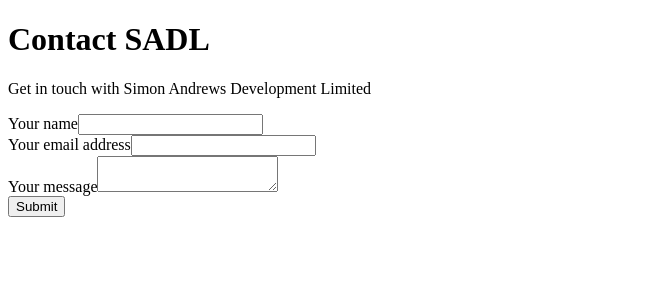
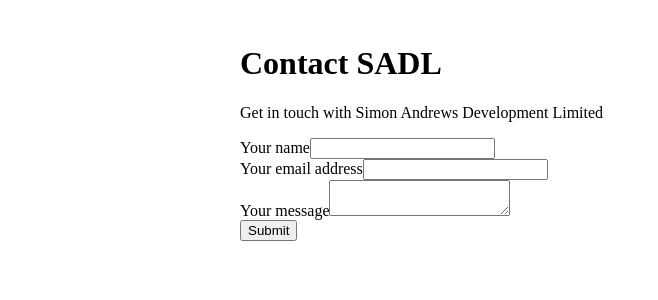
Before and after one commit to simon360/simple-contact-form, a Next.js app: page / in a window 1280 px wide. Shown: the top 300 px of the page, without its empty margins (0-658 px from the left). Built offline with nearby package versions, Linux system fonts and the light colour scheme.

Commit message:
Add basic page styling

```diff
--- a/pages/index.js
+++ b/pages/index.js
@@ -1,5 +1,18 @@
-import React from 'react';
+/** @jsx jsx */
+
 import useEmailState from '../hooks/useEmailState';
+import { css, jsx } from '@emotion/core';
+
+const wrapperStyle = css`
+  * {
+    box-sizing: border-box;
+  }
+
+  margin: 0 auto;
+  max-width: ${800 / 16}rem;
+  padding: 1rem;
+  position: relative;
+`;
 
 const Index = () => {
   const {
@@ -15,7 +28,7 @@
   } = useEmailState();
 
   return (
-    <React.Fragment>
+    <div css={wrapperStyle}>
       <h1>Contact SADL</h1>
       <p>Get in touch with Simon Andrews Development Limited</p>
       <form
@@ -76,7 +89,7 @@
           />
         </div>
       </form>
-    </React.Fragment>
+    </div>
   );
 };
 
```
